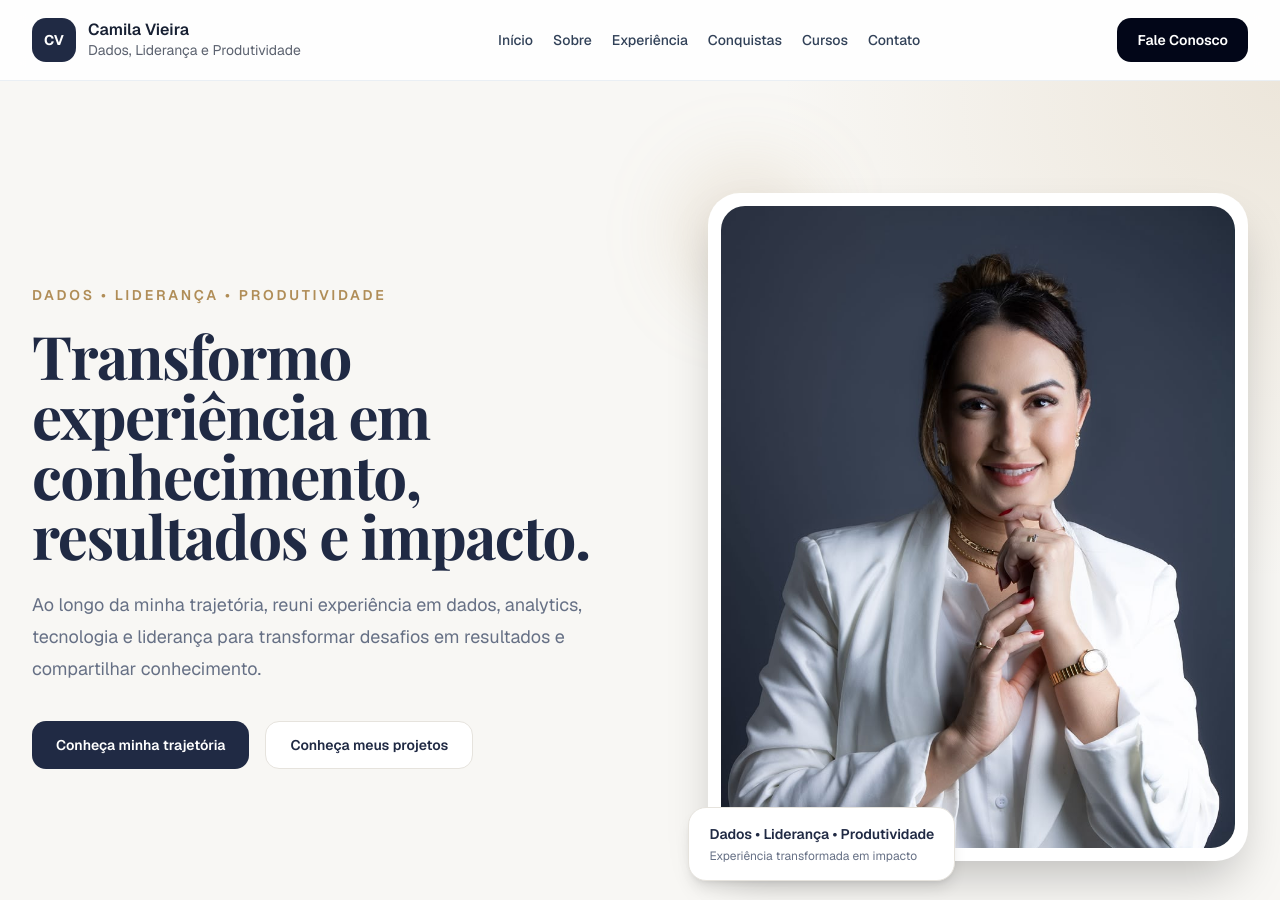
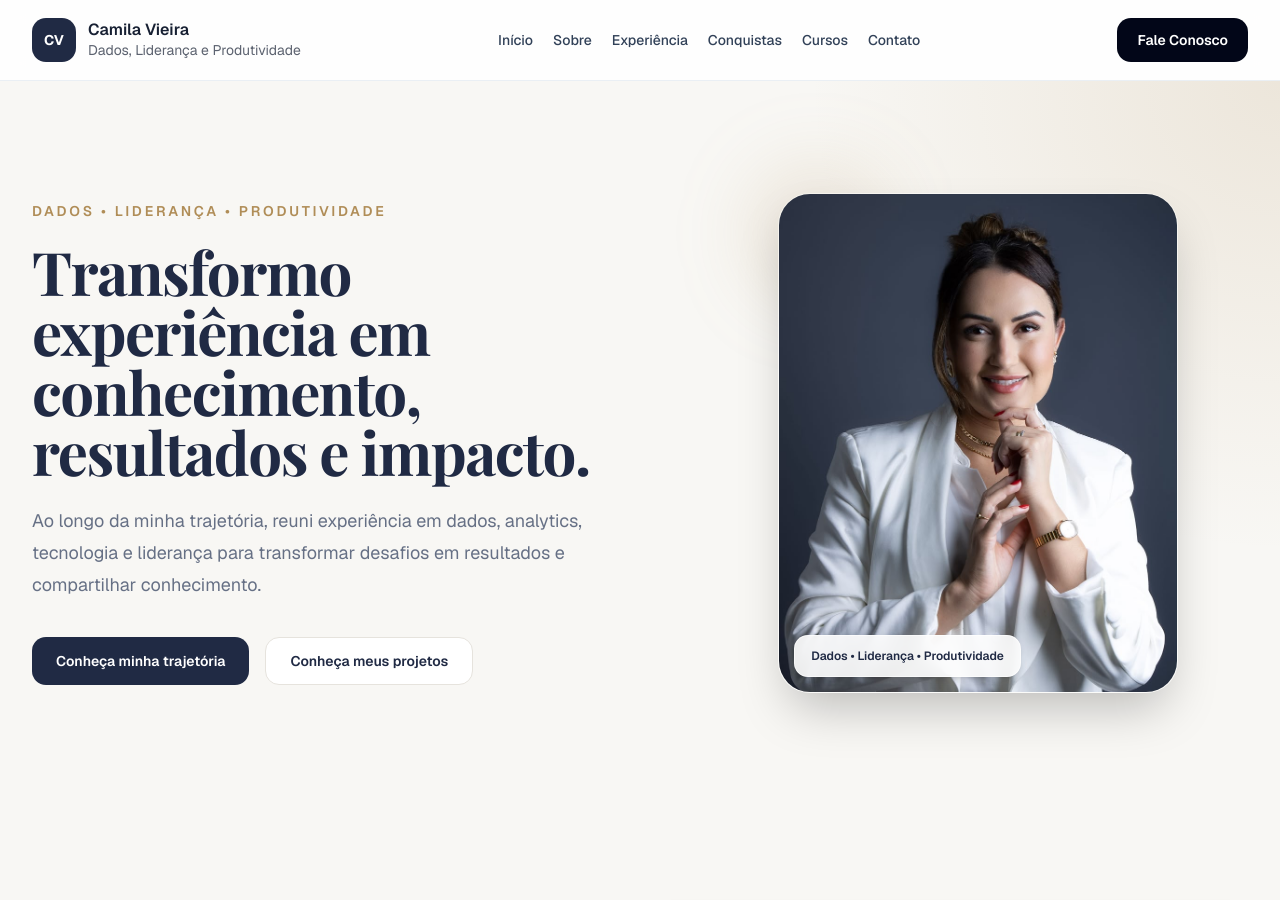
Before and after one commit to RodneiTimoteo/site-camila, a Next.js app: page / in a window 1280 px wide. Shown: the top 900 px of the page. Built offline with nearby package versions, Linux system fonts and the light colour scheme; a web font is replaced by a local one.

Commit message:
Refina imagem e selo do Hero

```diff
--- a/src/components/sections/Hero.tsx
+++ b/src/components/sections/Hero.tsx
@@ -67,10 +67,10 @@ export default function Hero({
             </div>
           </div>
 
-          <div className="relative mx-auto w-full max-w-md lg:max-w-none">
+          <div className="relative mx-auto w-full max-w-sm lg:max-w-[25rem]">
             <div className="absolute -left-6 -top-6 h-32 w-32 rounded-full bg-[var(--color-secondary)]/20 blur-2xl" />
 
-            <div className="relative overflow-hidden rounded-[2rem] border border-white/70 bg-surface p-3 shadow-2xl">
+            <div className="relative overflow-hidden rounded-[2rem] border border-white/40 shadow-2xl">
               <div className="relative aspect-[4/5] overflow-hidden rounded-[1.5rem] bg-[var(--color-background)]">
                 <Image
                   src="/images/camila-hero.jpeg"
@@ -78,18 +78,14 @@ export default function Hero({
                   fill
                   priority
                   sizes="(max-width: 1024px) 100vw, 42vw"
-                  className="object-cover object-top"
+                  className="object-cover object-[center_18%]"
                 />
               </div>
             </div>
 
-            <div className="absolute -bottom-5 -left-5 hidden rounded-2xl border border-site bg-surface px-5 py-4 shadow-lg sm:block">
-              <p className="text-sm font-semibold text-primary">
+            <div className="absolute bottom-4 left-4 hidden rounded-xl border border-white/60 bg-white/90 px-4 py-3 shadow-md backdrop-blur-sm sm:block">
+              <p className="text-xs font-semibold text-primary">
                 Dados • Liderança • Produtividade
-              </p>
-
-              <p className="mt-1 text-xs text-muted-site">
-                Experiência transformada em impacto
               </p>
             </div>
           </div>
```
